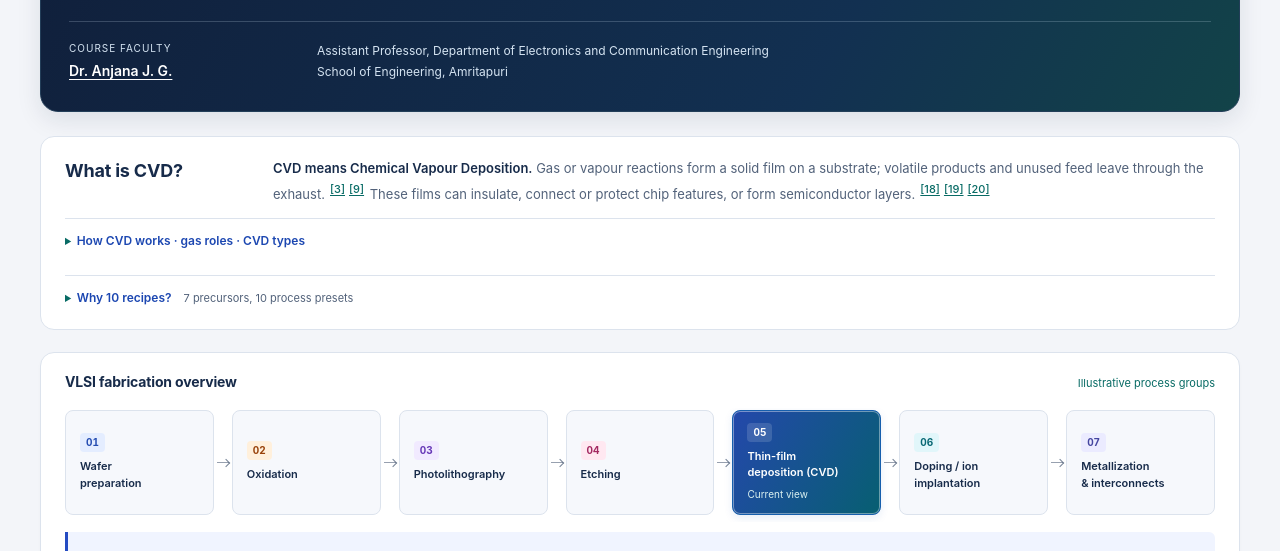
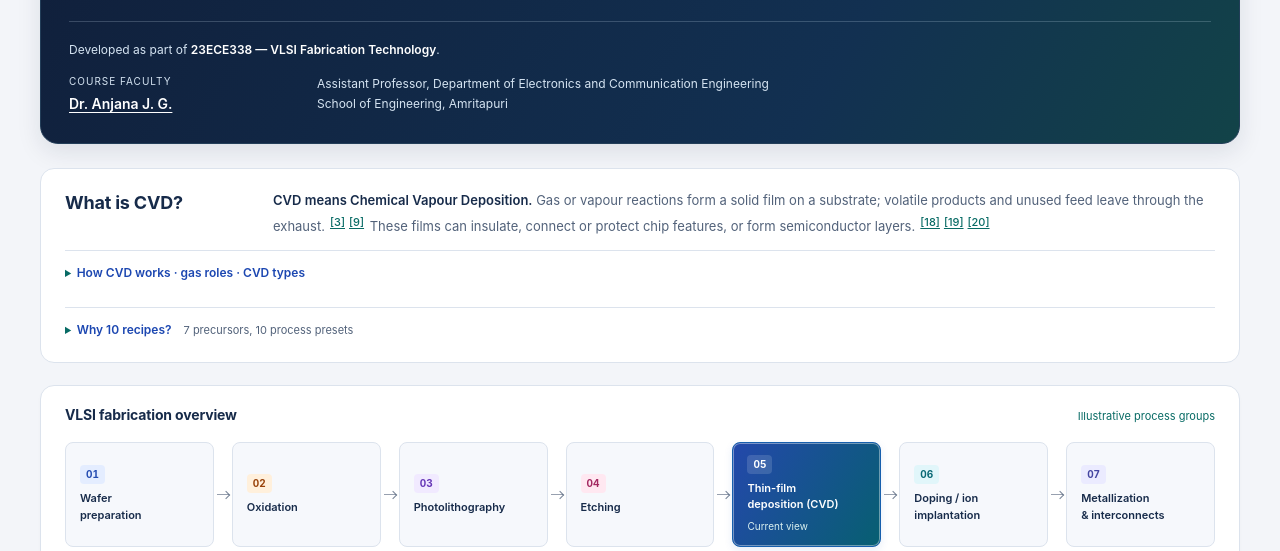
Before and after one commit to SLRICHRIS/CVD-Lab, a website: page site/index.html in a window 1280 px wide. Shown: the part 249-800 px from the top of the page. Drawn offline with Linux system fonts and the light colour scheme.

Commit message:
Identify 23ECE338 VLSI Fabrication Technology course context

```diff
--- a/site/index.html
+++ b/site/index.html
@@ -338,6 +338,8 @@
     #cvd-recipe-accuracy .cv-head-facts .cv-recipe-link:hover span { text-decoration:underline; }
     #cvd-recipe-accuracy .cv-head-facts .cv-recipe-link:focus-visible { outline-color:#ffffff; }
     #cvd-recipe-accuracy .cv-faculty-credit { display:grid; grid-template-columns:220px minmax(0,1fr); gap:12px 28px; align-items:center; margin-top:24px; padding-top:18px; border-top:1px solid rgb(221 238 255 / 20%); }
+    #cvd-recipe-accuracy .cv-course-context { grid-column:1 / -1; color:#d5e4f2; font-size:12px; line-height:1.7; }
+    #cvd-recipe-accuracy .cv-course-context strong { color:#ffffff; font-weight:600; }
     #cvd-recipe-accuracy .cv-faculty-name span { display:block; margin-bottom:4px; color:#d5e4f2; font-size:10px; letter-spacing:.1em; text-transform:uppercase; }
     #cvd-recipe-accuracy .cv-faculty-name a { color:#ffffff; font-size:14px; font-weight:600; text-underline-offset:3px; }
     #cvd-recipe-accuracy .cv-faculty-name a:focus-visible { outline-color:#ffffff; }
@@ -569,7 +571,7 @@
       <div class="cv-brand"><p class="cv-overline">Semiconductor process lab</p><h1 class="cv-name">CVD Lab<span class="cv-title-point">.</span></h1><p class="cv-byline">By S L RICHRIS</p></div>
       <div class="cv-head-note"><p>Chemical vapour deposition,<br> made visible.</p><div class="cv-head-facts" aria-label="Seven precursors, ten reference recipes, four CVD process views"><span><b>07</b>Precursors</span><a href="#cv-recipes-guide" class="cv-recipe-link" aria-label="Why 10 reference recipes? View the recipe matrix"><b>10</b><span>Reference recipes</span></a><span><b>04</b>Process views</span></div></div>
     </div>
-    <div class="cv-faculty-credit"><p class="cv-faculty-name"><span>Course faculty</span><a href="https://www.amrita.edu/faculty/anjana-j-g/" target="_blank" rel="noopener noreferrer">Dr. Anjana J. G.</a></p><p class="cv-faculty-affiliation">Assistant Professor, Department of Electronics and Communication Engineering<br>School of Engineering, Amritapuri</p></div>
+    <div class="cv-faculty-credit"><p class="cv-course-context">Developed as part of <strong>23ECE338 — VLSI Fabrication Technology</strong>.</p><p class="cv-faculty-name"><span>Course faculty</span><a href="https://www.amrita.edu/faculty/anjana-j-g/" target="_blank" rel="noopener noreferrer">Dr. Anjana J. G.</a></p><p class="cv-faculty-affiliation">Assistant Professor, Department of Electronics and Communication Engineering<br>School of Engineering, Amritapuri</p></div>
   </header>
   <section class="cv-about" aria-labelledby="cv-about-title">
     <h2 id="cv-about-title" class="cv-about-title">What is CVD?</h2>
```
Also changed, not shown: README.md.
